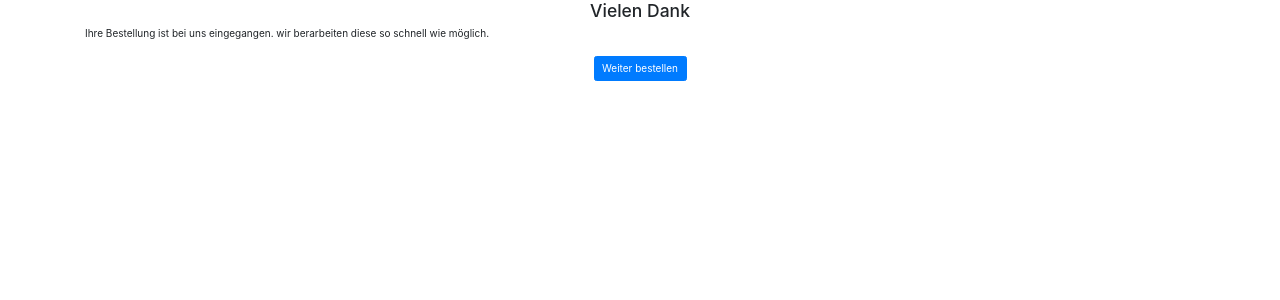
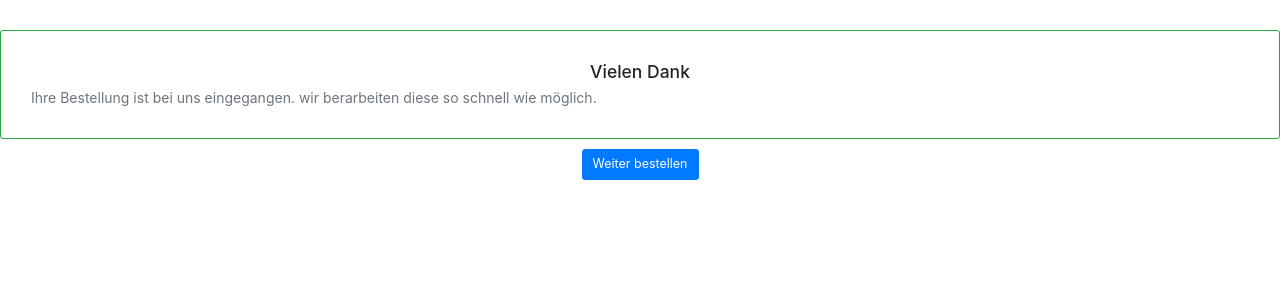
Before and after one commit to tsingh38/websitefrontend, an Angular app: page /completed in a window 1280 px wide. Shown: the top 300 px of the page. Built offline with nearby package versions, Linux system fonts and the light colour scheme.

Commit message:
successfulPageAdapted

```diff
--- a/src/app/shop/customer-information/CustomerOrderService.ts
+++ b/src/app/shop/customer-information/CustomerOrderService.ts
@@ -4,6 +4,7 @@ import { customerOrder } from 'src/app/models/customerorder.interface';
 import { HttpUtil } from 'src/app/services/httpUtil.service';
 import { HttpErrorResponse } from '@angular/common/http';
 import { throwError } from 'rxjs';
+import {map} from 'rxjs/operators';
 
 
 @Injectable()
@@ -20,9 +21,11 @@ export class CustomerOrderService {
 
 
     processCustomerOrder(order:customerOrder){
-     this.httpUtil.saveOrder(order).subscribe((param)=>{
-         this.orderNumberFromServer=param;
-     },error =>this.serverError=error);
+     this.httpUtil.saveOrder(order).pipe(map(responseData=>{
+        this.orderNumberFromServer=responseData;
+        console.log( this.orderNumberFromServer);
+    })).subscribe(params =>{
+    })
     }
     fetchCurrentTimeSlots(): string[] {
         var allTimeSlots: string[] = [];
@@ -57,7 +60,7 @@ export class CustomerOrderService {
     }
 
      delay(ms: number) {
-        return new Promise( resolve => setTimeout(resolve, ms) );
+        return new Promise(resolve => setTimeout(resolve, ms) );
     }
 
 }
--- a/src/app/shop/customer-information/customer-information.component.ts
+++ b/src/app/shop/customer-information/customer-information.component.ts
@@ -36,7 +36,7 @@ export class CustomerInformationComponent implements OnInit {
 
   }
 
-  onSubmit() {
+  async onSubmit() {
     console.log(this.formRef);
     if(this.formRef.valid){
      var  customerInformation:customerOrder ={
@@ -54,7 +54,7 @@ export class CustomerInformationComponent implements OnInit {
       order:this.customerOrderService.getCustomerOrder()}
       console.log("customer order ->"+ customerInformation);
       this.customerOrderService.processCustomerOrder(DeepcopyUtil.deepCopy(customerInformation));
-      this.customerOrderService.delay(1000);
+      await this.customerOrderService.delay(500);
       this.router.navigate(['/completed']);
     }
     }
--- a/src/app/shop/ordersuccessful/ordersuccessful.component.html
+++ b/src/app/shop/ordersuccessful/ordersuccessful.component.html
@@ -1,7 +1,9 @@
+
+<div class="rounded-lg border border-success mt-5 p-5">
 <h3 class="text-center">Vielen Dank</h3>
-<div class="container">
-<span>Ihre Bestellung <span style="font-weight: bold;"> {{orderNumber}} </span>  ist bei uns eingegangen. wir berarbeiten diese so schnell wie möglich.</span>
+
+<span class="text-muted success">Ihre Bestellung <span class="font-weight-bold"> {{orderNumber}} </span>  ist bei uns eingegangen. wir berarbeiten diese so schnell wie möglich.</span>
+<br>
 </div>
-<br>
-<div  class="text-center">
-<button class="btn btn-primary" [routerLink]="['/shop']" > Weiter bestellen</button> </div>
+<div  class="text-center mt-3">
+    <button class="btn btn-primary btn-lg" [routerLink]="['/shop']" > Weiter bestellen</button> </div>
--- a/src/app/shop/ordersuccessful/ordersuccessful.component.scss
+++ b/src/app/shop/ordersuccessful/ordersuccessful.component.scss
@@ -0,0 +1,5 @@
+
+  .success{
+    font-size: 1.4rem;
+
+  }
```
